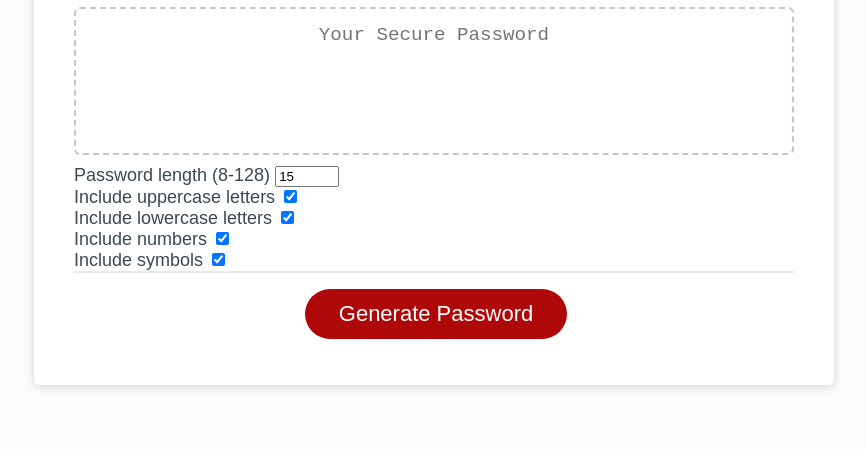
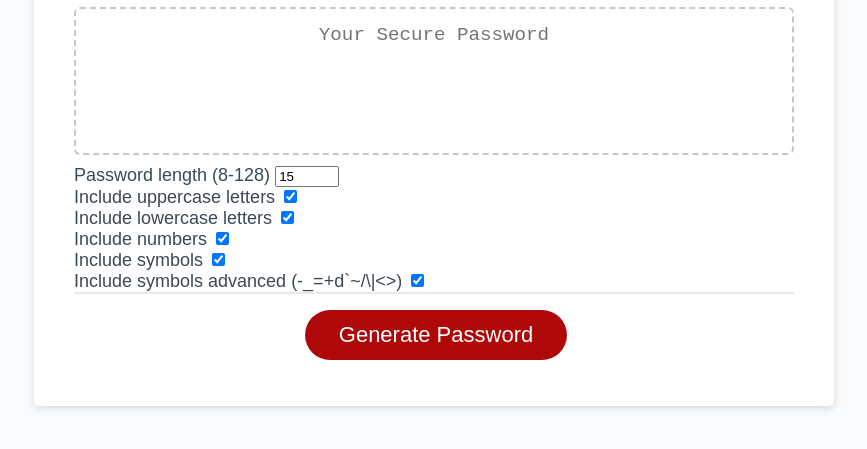
Before and after one commit to brettfleming/hw3-password-generator, a plain HTML site: page index.html in a window 1280 px wide. Shown: the part 241-690 px from the top of the page, without its empty margins (206-1073 px from the left). Drawn offline with Linux system fonts and the light colour scheme.

Commit message:
added more password options

```diff
--- a/assets/script.js
+++ b/assets/script.js
@@ -13,6 +13,7 @@ const lowercaseElement = document.getElementById('lowercase')
 const uppercaseElement = document.getElementById('uppercase')
 const numbersElement = document.getElementById('numbers')
 const symbolsElement = document.getElementById('symbols')
+const symbols2Element = document.getElementById('symbols2')
 
 
 
--- a/index.html
+++ b/index.html
@@ -45,6 +45,10 @@
               <label for="symbols">Include symbols</label>
               <input type="checkbox" id="symbols" checked />
             </div>
+            <div class="setting">
+              <label for="symbols2">Include symbols advanced (-_=+d`~/\|<>)</label>
+              <input type="checkbox" id="symbols" checked />
+            </div>
 
         </div>
         <div class="card-footer">
```
